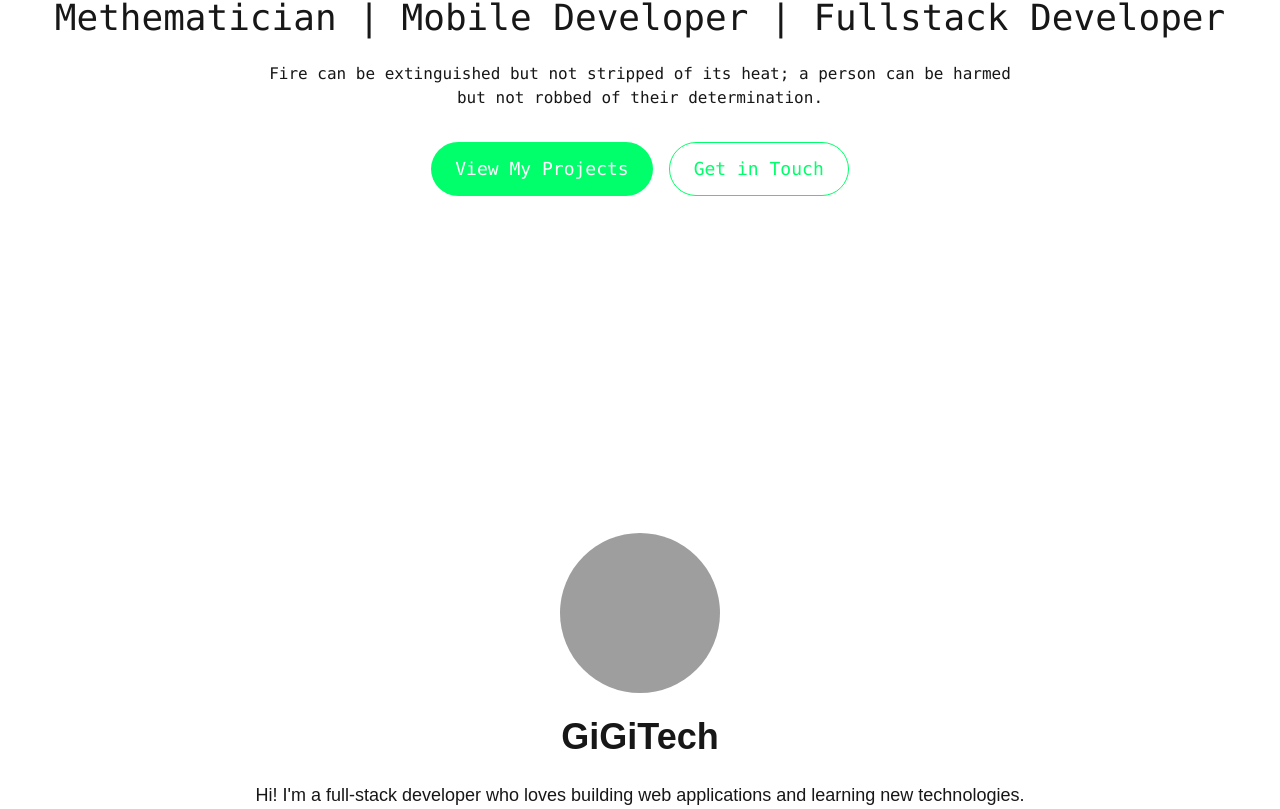
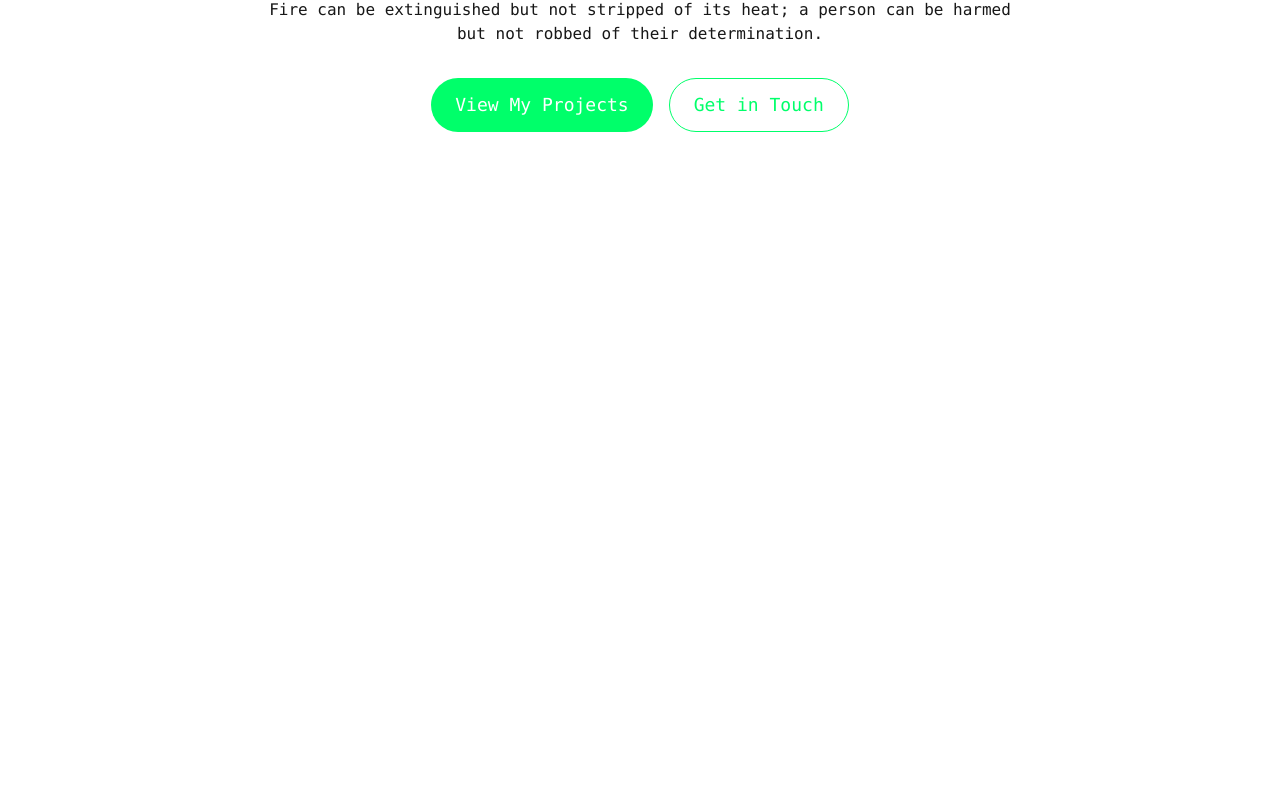
Before and after one commit to JusArthur/My-Protofolio, a Next.js app: page / in a window 1280 px wide. Shown: the part 411-1220 px from the top of the page. After the commit the page ends 800 px from the top, so only its background shows below. Built offline with nearby package versions, Linux system fonts and the light colour scheme; grey boxes are pictures that could not be loaded.

Commit message:
Slight changes for the components

```diff
--- a/app/page.js
+++ b/app/page.js
@@ -7,23 +7,7 @@ export default function Home() {
     <div>
       <Navbar />
       <Hero />
-      <div className="max-w-7xl mx-auto px-4 sm:px-6 lg:px-8">
-        <div className="flex flex-col items-center space-y-6 mt-20">
-          <div className="w-40 h-40 relative rounded-full overflow-hidden">
-            <Image
-              src="/profile.jpg"
-              alt="Profile"
-              layout="fill"
-              objectFit="cover"
-            />
-          </div>
-          <h1 className="text-4xl font-bold text-text">GiGiTech</h1>
-          <p className="text-lg text-center text-text">
-            Hi! I'm a full-stack developer who loves building web applications
-            and learning new technologies.
-          </p>
-        </div>
-      </div>
+
     </div>
   );
 }
--- a/components/Hero.js
+++ b/components/Hero.js
@@ -1,6 +1,6 @@
 const Hero = () => {
   return (
-    <section className="bg-background text-foreground min-h-screen flex flex-col justify-center items-center">
+    <section className="bg-background text-foreground min-h-screen flex flex-col justify-center items-center -mt-16">
       <h1 className="font-mono text-primary text-5xl md:text-7xl font-bold text-center">
         Hi, I'm Qinglan Xia!
       </h1>
--- a/components/Navbar.js
+++ b/components/Navbar.js
@@ -2,7 +2,7 @@ import Link from "next/link";
 
 const Navbar = () => {
   return (
-    <nav className="bg-background text-text">
+    <nav className="bg-background text-text mb-0">
       <div className="font-mono max-w-7xl mx-auto px-4 sm:px-6 lg:px-8">
         <div className="flex justify-between items-center h-16">
           {/* Logo */}
```
